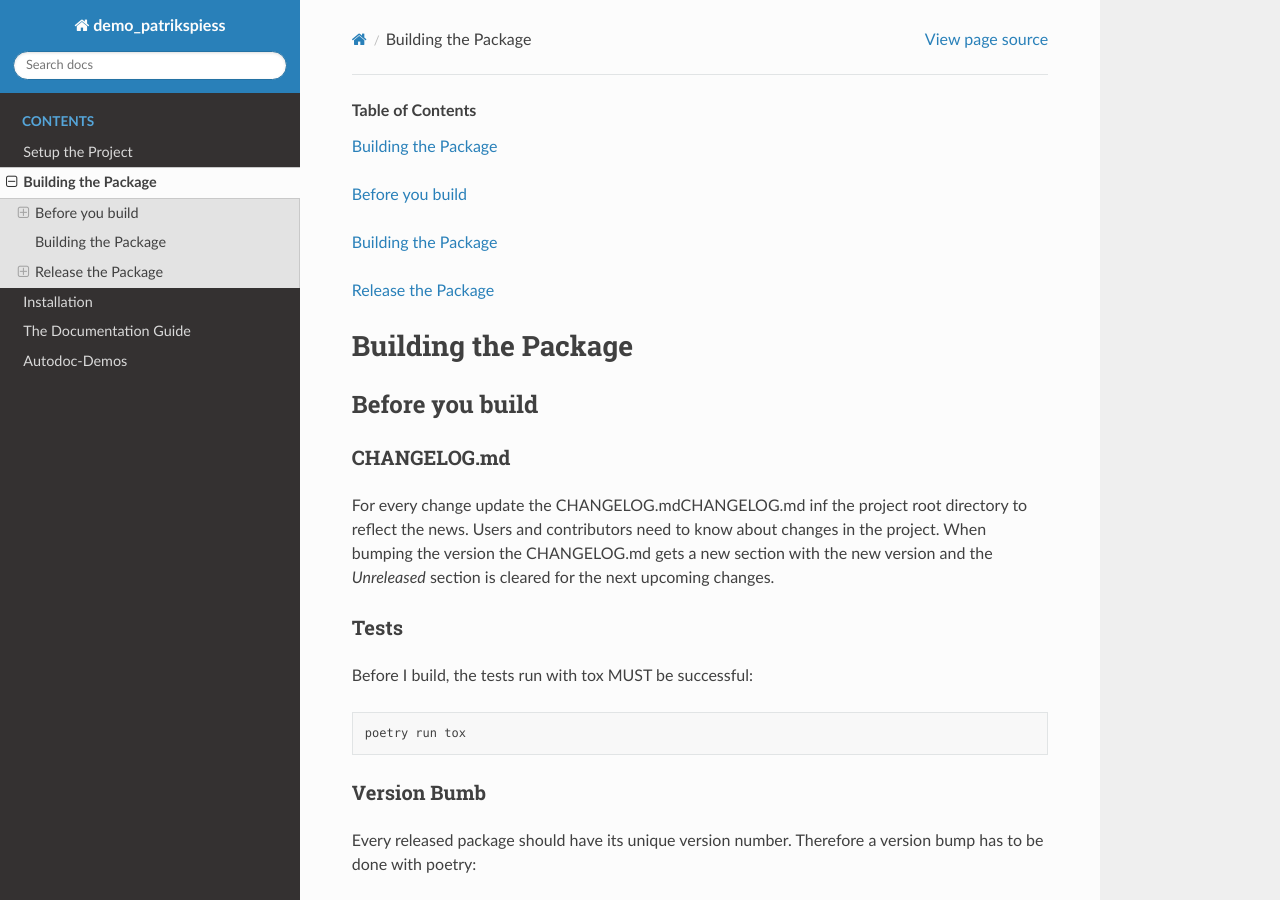
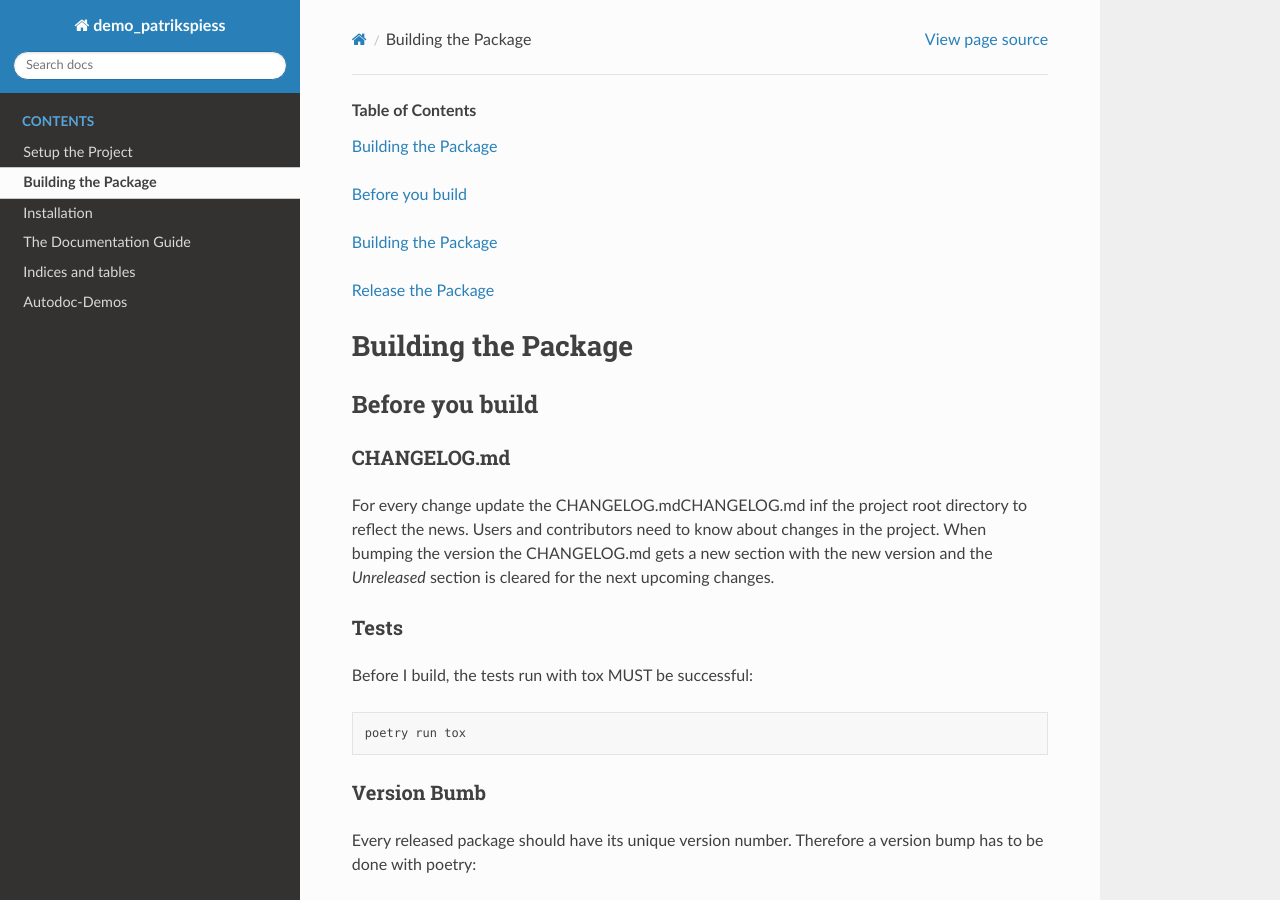
Before and after one commit to patrikspiess/demo_patrikspiess, a Sphinx documentation site: the page built from docs/source/build.rst, in a window 1280 px wide and 900 px high. Built offline with Sphinx 7.4.7 and the Read the Docs theme 2.0.0, drawn with Linux system fonts in a browser that asks for light colours; some of the changed lines change nothing that is shown.

Commit message:
📝 move some parts

```diff
--- a/docs/source/autodoc.rst
+++ b/docs/source/autodoc.rst
@@ -5,6 +5,14 @@
     :depth: 2
 
 
+Indices and tables
+##################
+
+* :ref:`genindex`
+* :ref:`modindex`
+* :ref:`search`
+
+
 Autodoc-Demos
 #############
 
--- a/docs/source/index.rst
+++ b/docs/source/index.rst
@@ -4,7 +4,7 @@ Welcome to demo_patrikspiess
 ############################
 
 .. toctree::
-   :maxdepth: 2
+   :titlesonly:
    :caption: Contents
 
    setup_project.rst
@@ -12,14 +12,6 @@ Welcome to demo_patrikspiess
    installation.rst
    documentation_guide.rst
    autodoc.rst
-
-
-Indices and tables
-##################
-
-* :ref:`genindex`
-* :ref:`modindex`
-* :ref:`search`
 
 
 Introduction
```
